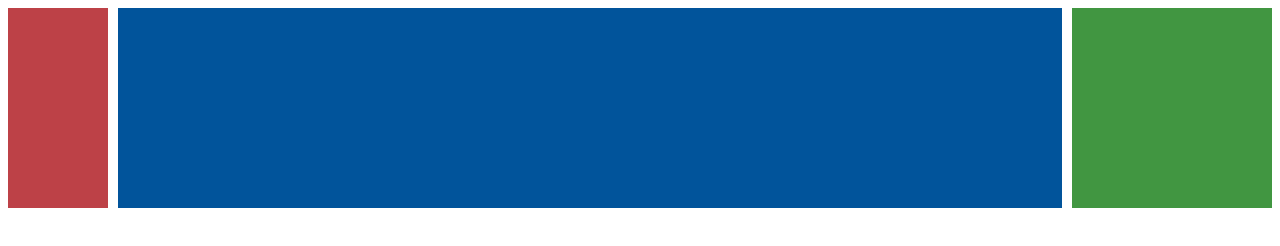
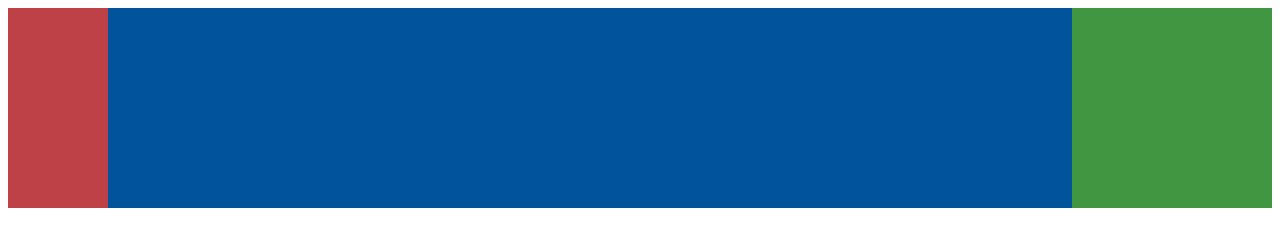
Before and after one commit to nmsn/demo, a website: page 双飞翼布局.html in a window 1280 px wide. Drawn offline with Linux system fonts and the light colour scheme.

Commit message:
双飞翼布局

```diff
--- a/双飞翼布局.html
+++ b/双飞翼布局.html
@@ -11,8 +11,8 @@
 
       .main {
         height: 200px;
-        margin-left: 110px;
-        margin-right: 210px;
+        margin-left: 100px;
+        margin-right: 200px;
         background-color: #01549b;
       }
 
```
